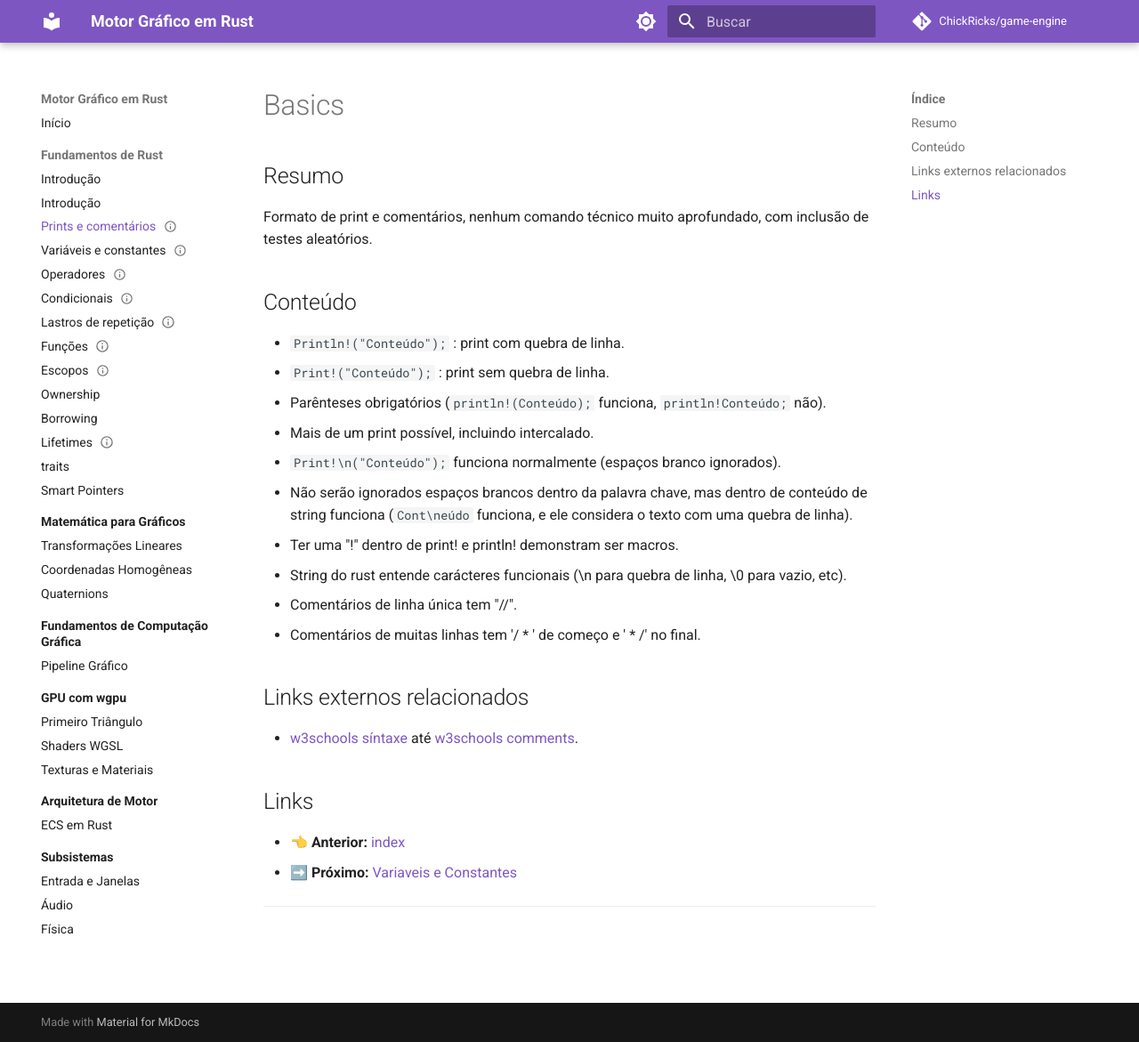
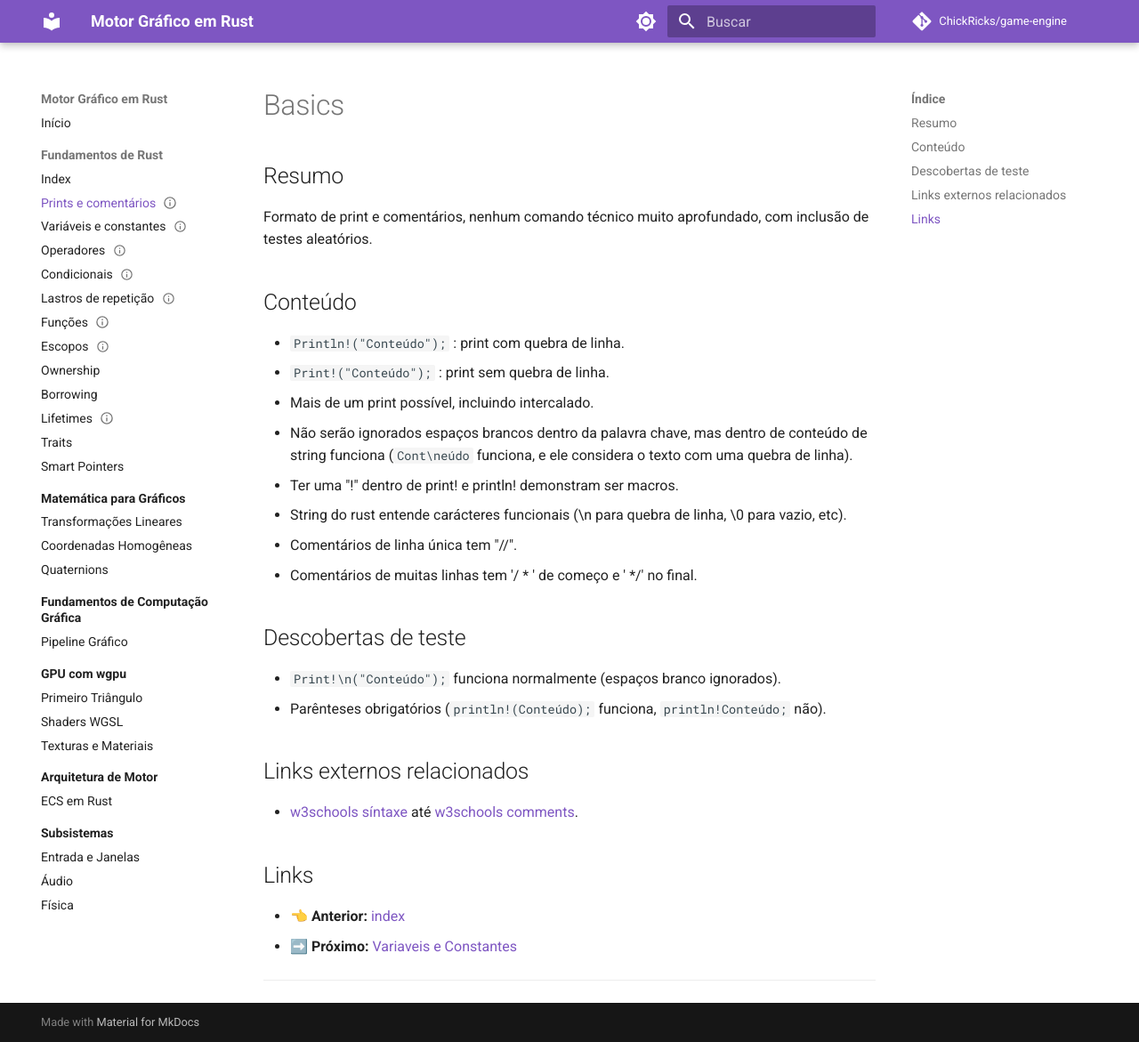
Before and after one commit to ChickRicks/game-engine, an MkDocs documentation site: the page built from docs/1-fundamentos-rust/1-Prints-e-comentarios.md, in a window 1280 px wide and 1171 px high. Shown: the whole window at 89% size. Built offline with MkDocs 1.6.1 and Material for MkDocs 9.7.7, drawn with Linux system fonts in a browser that asks for light colours; comment, search, counter and statistics services are not loaded.

Commit message:
vault backup: 2026-11-02 00:39:14

```diff
--- a/docs/1-fundamentos-rust/1-Prints-e-comentarios.md
+++ b/docs/1-fundamentos-rust/1-Prints-e-comentarios.md
@@ -13,14 +13,15 @@ Formato de print e comentários, nenhum comando técnico muito aprofundado, com
 
 - `Println!("Conteúdo");` : print com quebra de linha.
 - `Print!("Conteúdo");` : print sem quebra de linha.
-- Parênteses obrigatórios (`println!(Conteúdo);` funciona, `println!Conteúdo;` não).
 - Mais de um print possível, incluindo intercalado.
-- `Print!\n("Conteúdo");` funciona normalmente (espaços branco ignorados).
 - Não serão ignorados espaços brancos dentro da palavra chave, mas dentro de conteúdo de string funciona (`Cont\neúdo` funciona, e ele considera o texto com uma quebra de linha).
 - Ter uma "!" dentro de print! e println! demonstram ser macros.
 - String do rust entende carácteres funcionais (\n para quebra de linha, \0 para vazio, etc).
 - Comentários de linha única tem "//".
-- Comentários de muitas linhas tem '/ * ' de começo e ' * /' no final.
+- Comentários de muitas linhas tem '/ * ' de começo e ' \*/' no final.
+## Descobertas de teste
+- `Print!\n("Conteúdo");` funciona normalmente (espaços branco ignorados).
+- Parênteses obrigatórios (`println!(Conteúdo);` funciona, `println!Conteúdo;` não).
 ## Links externos relacionados
 - [w3schools síntaxe](https://www.w3schools.com/rust/rust_syntax.php) até [w3schools comments](https://www.w3schools.com/rust/rust_comments.php ).
 
--- a/mkdocs.yml
+++ b/mkdocs.yml
@@ -62,7 +62,6 @@ markdown_extensions:
 nav:
   - Início: index.md
   - Fundamentos de Rust:
-    - Introdução: 1-fundamentos-rust/0-index.md
     - Index: 1-fundamentos-rust/0-index.md
     - Prints e comentários: 1-fundamentos-rust/1-Prints-e-comentarios.md
     - Variáveis e constantes: 1-fundamentos-rust/2-Variaveis-e-constantes.md
@@ -74,7 +73,7 @@ nav:
     - Ownership: 1-fundamentos-rust/999-ownership.md
     - Borrowing: 1-fundamentos-rust/999-borrowing.md
     - Lifetimes: 1-fundamentos-rust/999-lifetimes.md
-    - traits: 1-fundamentos-rust/999-traits.md
+    - Traits: 1-fundamentos-rust/999-traits.md
     - Smart Pointers: 1-fundamentos-rust/999-smart-pointers.md
   - Matemática para Gráficos:
     - Introdução: 2-matematica-graficos/index.md
```
Also changed, not shown: docs/1-fundamentos-rust/7-Escopo.md (+1 -1 lines).
